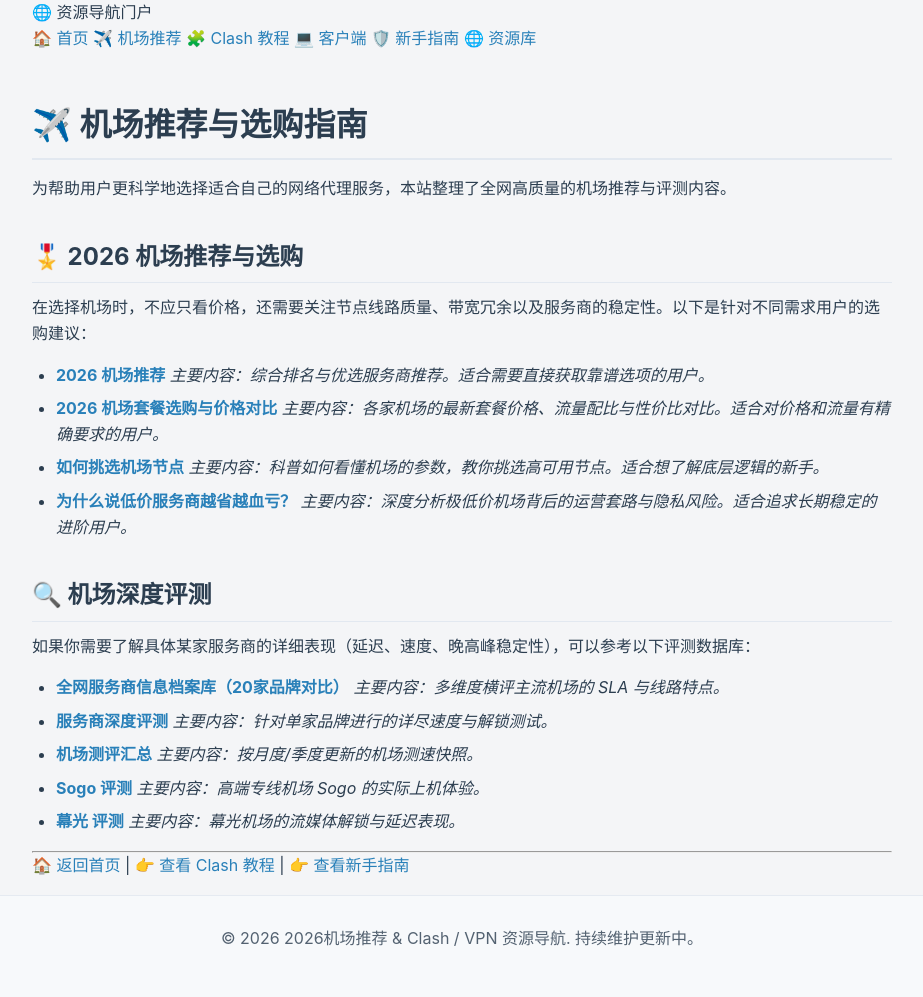
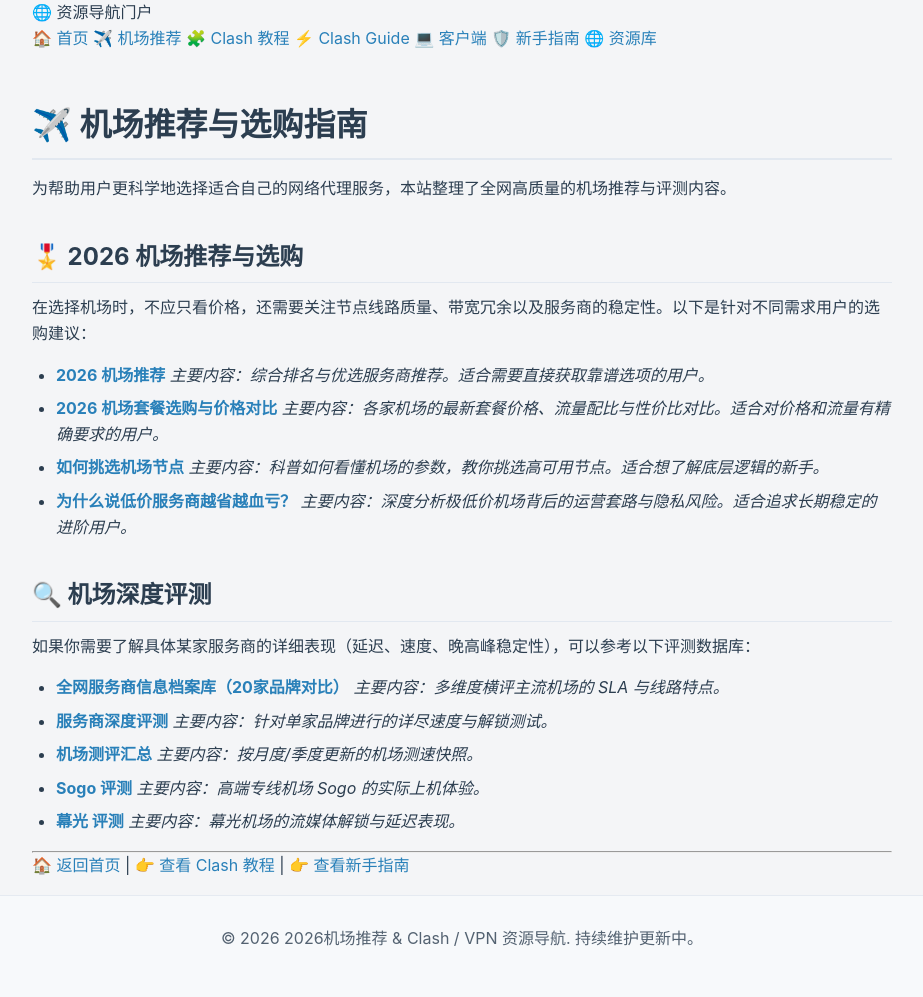
Before and after one commit to Colasaiko/tuijianjichang, a Jekyll site: the page built from airport.md, in a window 1280 px wide. Shown: the whole page, without its empty margins (178-1101 px from the left). Built offline with Jekyll 4.4.1, drawn with Linux system fonts in a browser that asks for light colours; our own code applies the rules of GitHub Pages for plain Markdown files.

Commit message:
feat: add external Clash Guide link to navigation

```diff
--- a/_layouts/default.html
+++ b/_layouts/default.html
@@ -17,6 +17,7 @@
                 <a href="{{ '/' | relative_url }}">🏠 首页</a>
                 <a href="{{ '/airport.html' | relative_url }}">✈️ 机场推荐</a>
                 <a href="{{ '/clash.html' | relative_url }}">🧩 Clash 教程</a>
+                <a href="https://colasaiko.github.io/Clash-/" target="_blank">⚡ Clash Guide</a>
                 <a href="{{ '/clients.html' | relative_url }}">💻 客户端</a>
                 <a href="{{ '/newbie.html' | relative_url }}">🛡️ 新手指南</a>
                 <a href="{{ '/resources.html' | relative_url }}">🌐 资源库</a>
```
